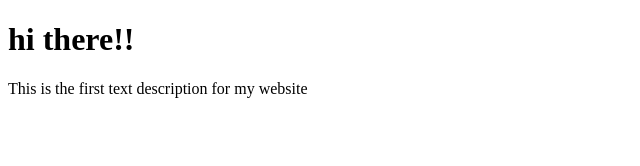
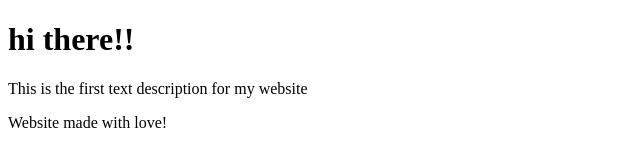
Before and after one commit to jandresca/studio-dev-lessons, a plain HTML site: page index.html in a window 1280 px wide. Shown: the whole page, without its empty margins (0-640 px from the left). Drawn offline with Linux system fonts and the light colour scheme.

Commit message:
adde footer message

```diff
--- a/index.html
+++ b/index.html
@@ -9,5 +9,9 @@
 <body>
     <h1>hi there!!</h1>
     <p>This is the first text description for my website</p>
+
+    <footer>
+        Website made with love!
+    </footer>
 </body>
 </html>
```
